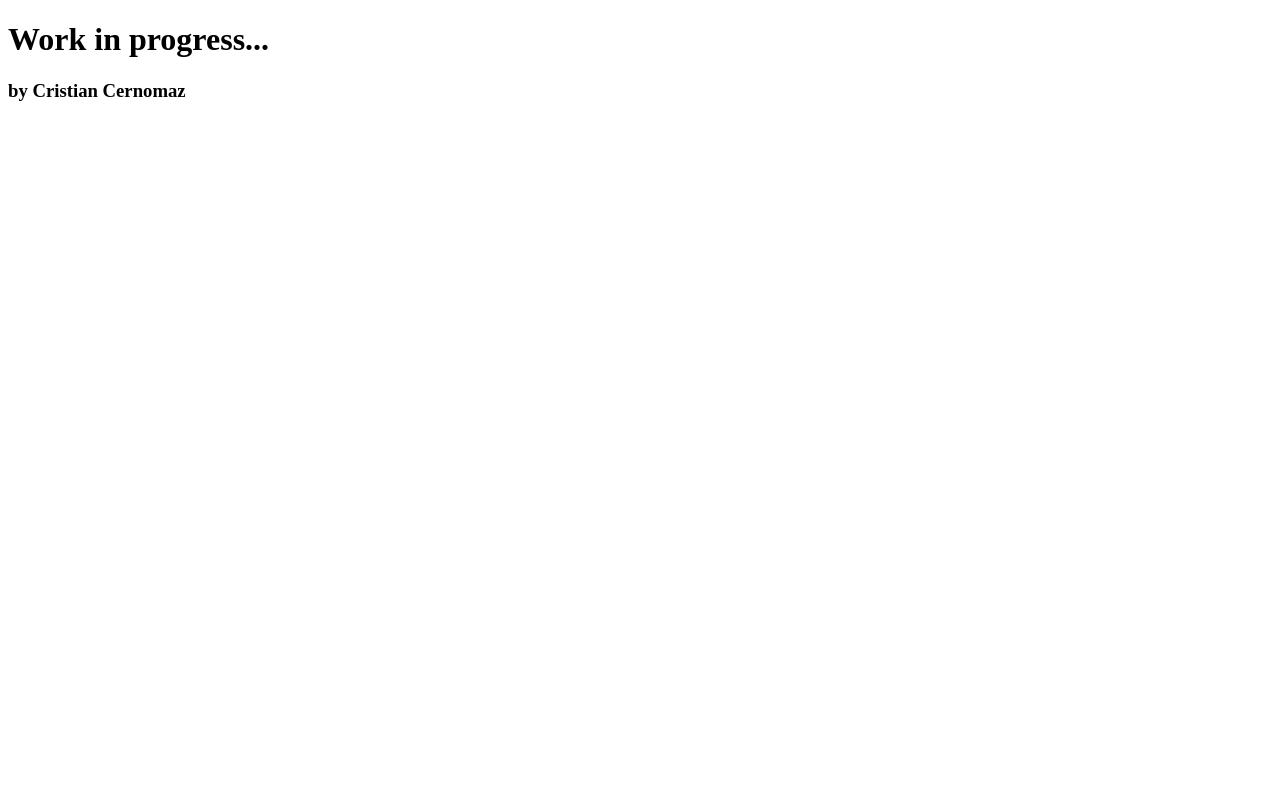
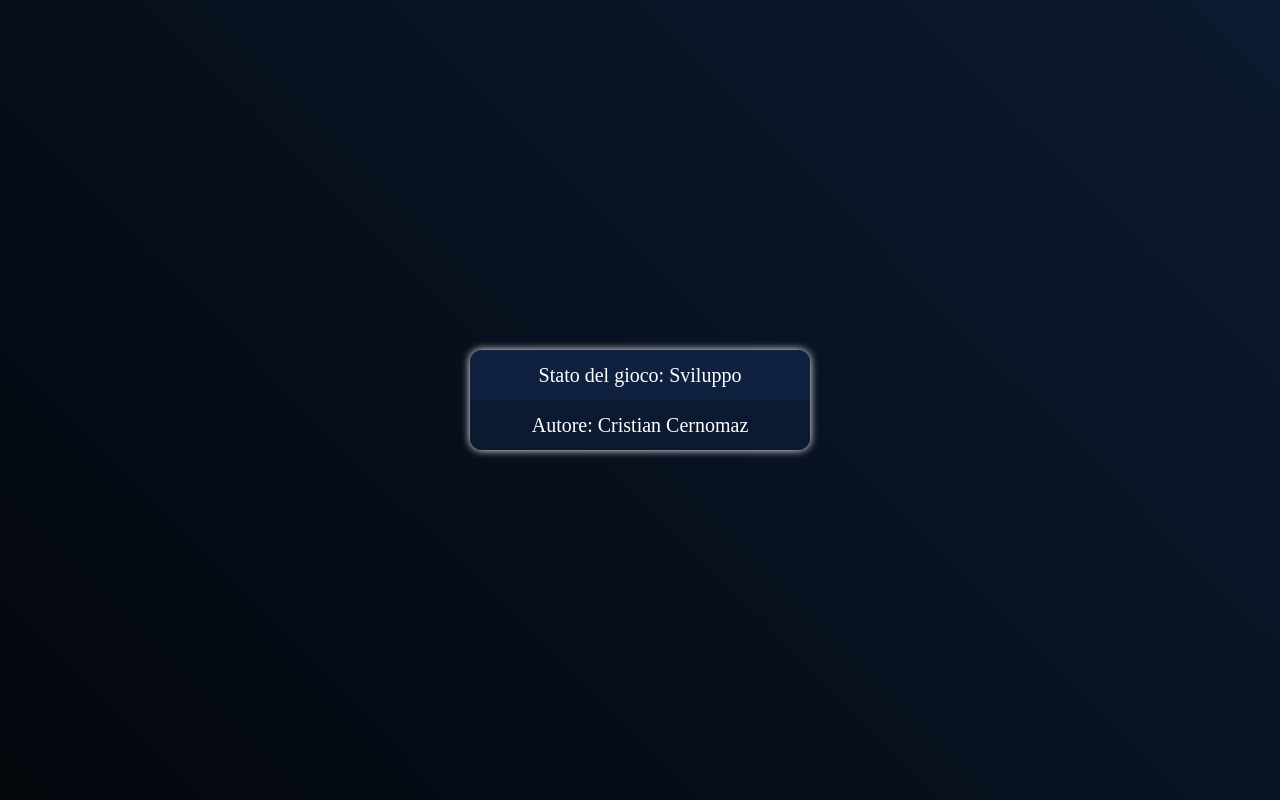
Before and after one commit to CrisByte04/battaglianavale, a plain HTML site: page index.html in a window 1280 px wide. Drawn offline with Linux system fonts and the light colour scheme.

Commit message:
Aggiornata pagina iniziale

```diff
--- a/index.html
+++ b/index.html
@@ -3,10 +3,22 @@
 <head>
   <meta charset="UTF-8">
   <meta name="viewport" content="width=device-width, initial-scale=1.0">
+  <link rel="stylesheet" href="./tempStyle.css">
   <title>Battaglia Navale</title>
 </head>
 <body>
-  <h1>Work in progress...</h1>
-  <h3>by Cristian Cernomaz</h3>
+
+  <!-- Info -->
+  <div class="info">
+    <!-- Status -->
+    <div class="title">
+      <p>Stato del gioco: Sviluppo</p>
+    </div>
+    <!-- Author -->
+    <div class="status">
+      <p>Autore: Cristian Cernomaz</p>
+    </div>
+  </div>
+
 </body>
 </html>
--- /dev/null
+++ b/tempStyle.css
@@ -0,0 +1,49 @@
+* {
+	margin: 0;
+	padding: 0;
+	color: white;
+	font-family: Montserrat;
+}
+
+html {
+	width: 100%;
+	height: 100%;
+	background-image: linear-gradient(45deg, #03070c, #0c1a31);
+}
+
+.info {
+	position: absolute;
+	top: 50%;
+	left: 50%;
+	transform: translate(-50%, -50%);
+	width: 340px;
+	height: 100px;
+	display: flex;
+	flex-direction: column;
+	justify-content: center;
+	align-items: center;
+	border-radius: 12px;
+	box-shadow: 0px 0px 8px white;
+}
+
+.title,
+.status {
+	display: flex;
+	justify-content: center;
+	align-items: center;
+	width: 100%;
+	height: 100%;
+	font-size: 20px;
+}
+
+.title {
+	background: #0f213e;
+	border-top-left-radius: 12px;
+	border-top-right-radius: 12px;
+}
+
+.status {
+	background: #0c1a31;
+	border-bottom-left-radius: 12px;
+	border-bottom-right-radius: 12px;
+}
```
Also changed, not shown: 2 other files.
